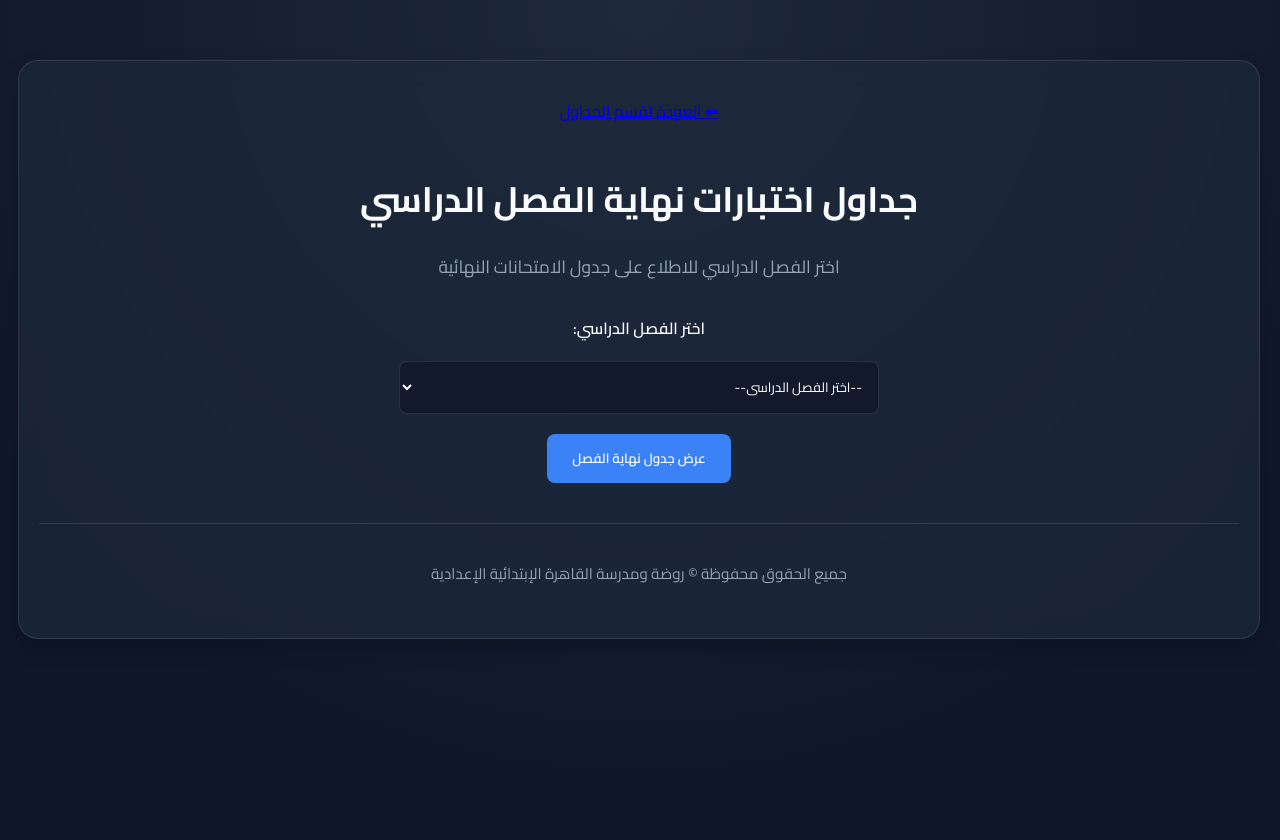
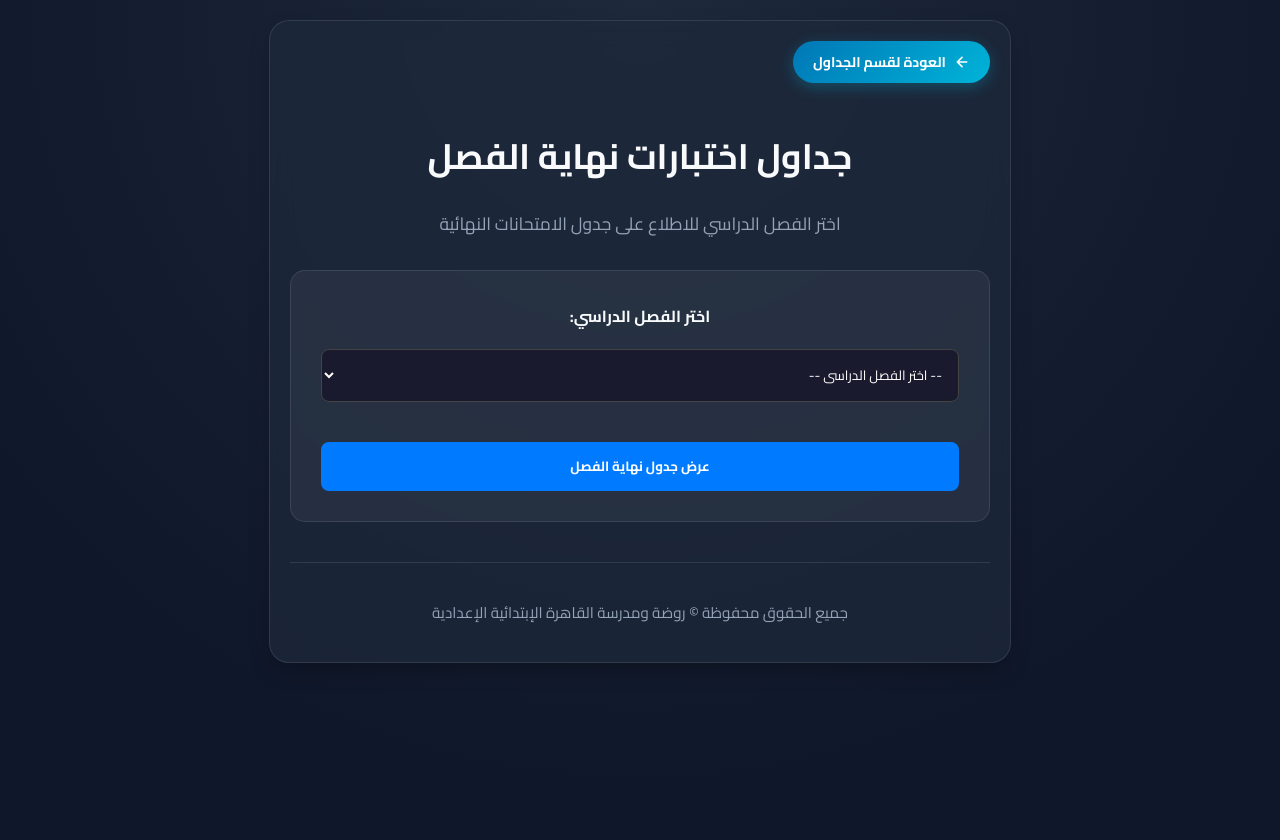
Before and after one commit to CairoSchool/Cairo.School.Platform-Alwakrah, a Flask app: page /exams_timeline/finals in a window 1280 px wide. Run offline with Flask 3, Linux system fonts and the light colour scheme.

Commit message:
Add files via upload

```diff
--- a/templates/finals_view.html
+++ b/templates/finals_view.html
@@ -8,46 +8,51 @@
 </head>
 <body>
 
-    <div class="container">
-        <div class="back-home">
-            <a href="/exams_timeline" class="btn-back">⬅ العودة لقسم الجداول</a>
+    <div class="container" style="max-width: 700px; margin: auto; padding: 20px;">
+        <div class="back-home" style="text-align: right; margin-bottom: 20px;">
+            <a href="/exams_timeline" class="btn-modern-back" style="display: inline-flex; align-items: center; gap: 8px; padding: 8px 20px; background: linear-gradient(135deg, #0077b6, #00b4d8); color: #fff; border-radius: 50px; text-decoration: none; font-weight: bold; font-size: 14px; box-shadow: 0 4px 15px rgba(0, 180, 216, 0.3); transition: 0.3s;">
+                <svg width="16" height="16" viewBox="0 0 24 24" fill="none" stroke="currentColor" stroke-width="2.5" stroke-linecap="round" stroke-linejoin="round"><path d="M19 12H5M12 19l-7-7 7-7"/></svg>
+                العودة لقسم الجداول
+            </a>
         </div>
 
-        <div class="hero-section">
-            <h1>جداول اختبارات نهاية الفصل الدراسي</h1>
+        <div class="hero-section" style="text-align: center;">
+            <h1>جداول اختبارات نهاية الفصل</h1>
             <p>اختر الفصل الدراسي للاطلاع على جدول الامتحانات النهائية</p>
         </div>
 
-        <div class="section-box" style="max-width: 600px; margin: auto;">
+        <div class="section-box" style="background: rgba(255, 255, 255, 0.05); padding: 30px; border-radius: 15px; border: 1px solid rgba(255, 255, 255, 0.1);">
             <form method="POST" class="selection-form">
 
-                <div class="form-group">
-                    <label style="display: block; margin-bottom: 8px; font-weight: 600; color: var(--text-main);">اختر الفصل الدراسي:</label>
-                    <select name="final_term" id="final_term" required>
-                        <option value="" disabled selected>--اختر الفصل الدراسي--</option>
+                <div class="form-group" style="margin-bottom: 20px;">
+                    <label for="final_term" style="display: block; margin-bottom: 8px; font-weight: bold;">اختر الفصل الدراسي:</label>
+                    <select name="final_term" id="final_term" required style="width: 100%; padding: 12px; border-radius: 8px; background: #1a1a2e; color: #fff; border: 1px solid #444;">
+                        <option value="">-- اختر الفصل الدراسي --</option>
                         <option value="term1" {% if selected_term == 'term1' %}selected{% endif %}>الفصل الدراسي الأول</option>
                         <option value="term2" {% if selected_term == 'term2' %}selected{% endif %}>الفصل الدراسي الثاني</option>
                     </select>
                 </div>
 
-                <button type="submit" class="btn-submit">عرض جدول نهاية الفصل</button>
+                <button type="submit" class="btn-submit" style="width: 100%; padding: 12px; background: #007bff; color: #fff; border: none; border-radius: 8px; font-weight: bold; cursor: pointer;">عرض جدول نهاية الفصل</button>
             </form>
 
             {% if error_message %}
-                <p class="error-msg" style="color: #ff6b6b; margin-top: 15px; text-align: center;">{{ error_message }}</p>
+                <div class="error-alert" style="background: rgba(255, 107, 107, 0.15); border: 1px solid #ff6b6b; color: #ff8787; padding: 15px; border-radius: 12px; margin-top: 20px; text-align: center; font-weight: 600; display: flex; align-items: center; justify-content: center; gap: 10px; box-shadow: 0 4px 15px rgba(255, 107, 107, 0.2);">
+                    <svg width="22" height="22" viewBox="0 0 24 24" fill="none" stroke="currentColor" stroke-width="2" stroke-linecap="round" stroke-linejoin="round"><circle cx="12" cy="12" r="10"></circle><line x1="12" y1="8" x2="12" y2="12"></line><line x1="12" y1="16" x2="12.01" y2="16"></line></svg>
+                    <span>{{ error_message }}</span>
+                </div>
             {% endif %}
 
             {% if file_id %}
-                <div class="success-box" style="margin-top: 20px; text-align: center;">
-                    <a href="/drive/file/{{ file_id }}" target="_blank" class="btn-pdf-glowing">عرض وتنزيل جدول الامتحانات النهائية (PDF)</a>
+                <div class="success-box" style="margin-top: 25px; text-align: center;">
+                    <a href="/drive/file/{{ file_id }}" target="_blank" class="btn-pdf-glowing" style="display: inline-block; padding: 12px 25px; background: #28a745; color: #fff; border-radius: 8px; text-decoration: none; font-weight: bold; box-shadow: 0 0 15px rgba(40, 167, 69, 0.5);">عرض وتنزيل جدول الامتحانات النهائية (PDF)</a>
                 </div>
             {% endif %}
         </div>
 
-        <div class="footer-copyright" style="margin-top: 40px;">
+        <div class="footer-copyright" style="text-align: center; margin-top: 40px;">
             <p>جميع الحقوق محفوظة © روضة ومدرسة القاهرة الإبتدائية الإعدادية</p>
         </div>
     </div>
-
 </body>
 </html>
```
Also changed, not shown: templates/evaluations_view.html (+8 -2 lines), templates/timeline_view.html (+22 -17 lines).
